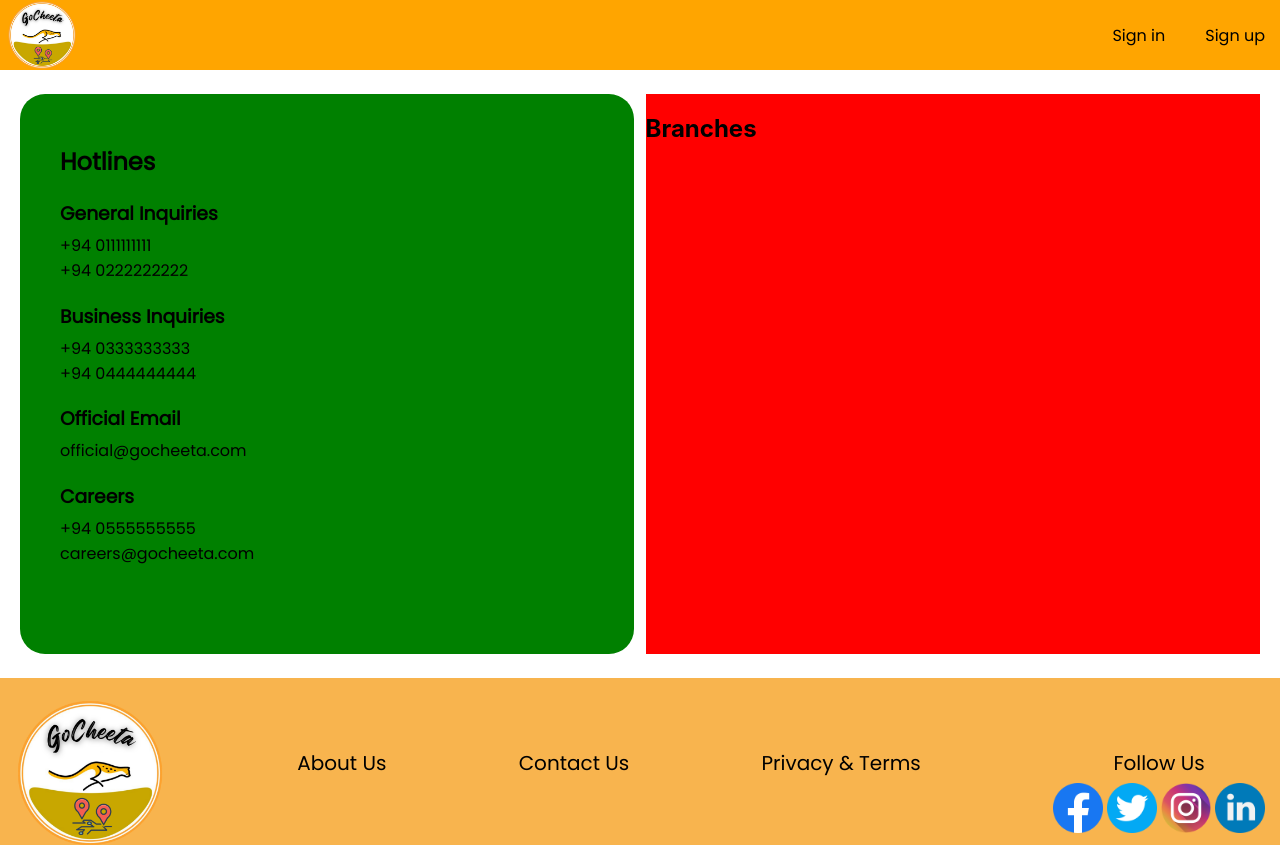
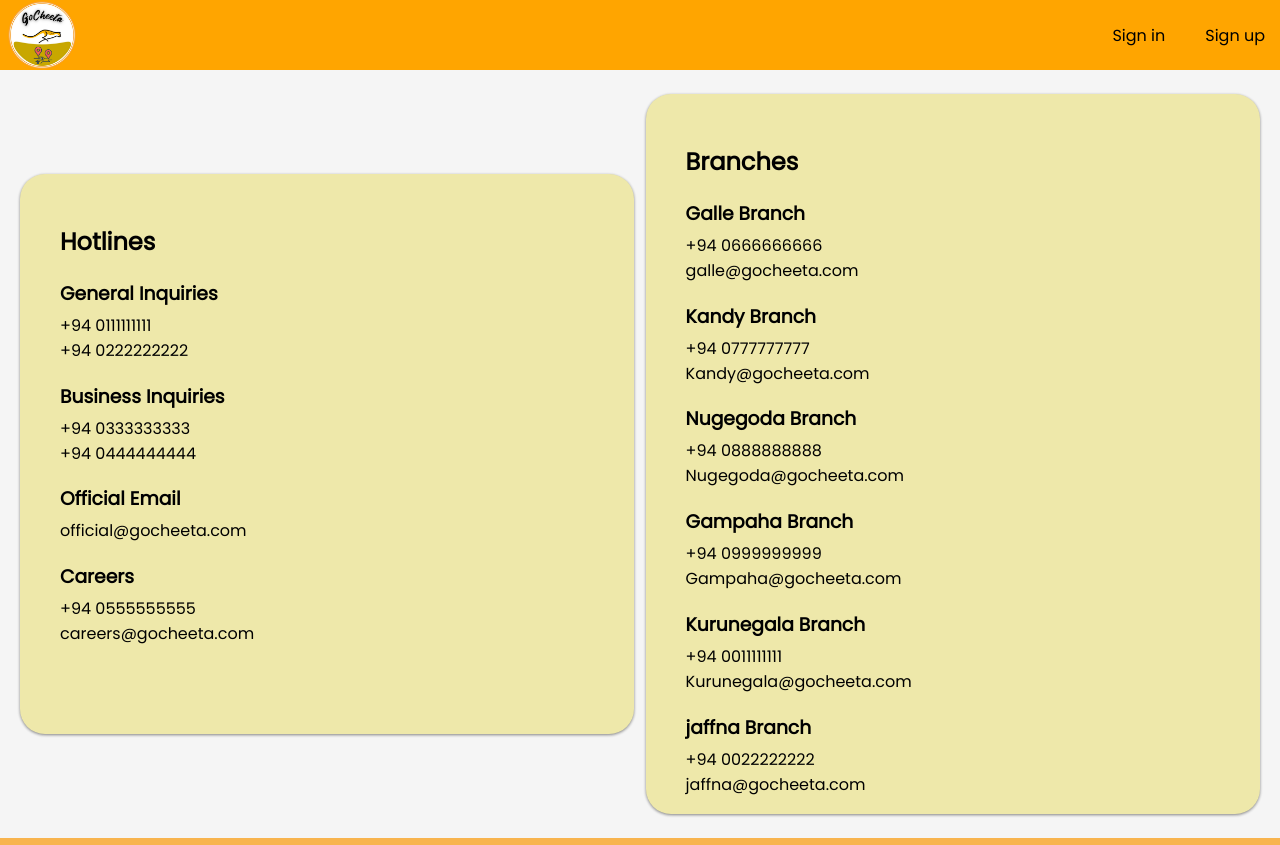
Before and after one commit to dvimukthi/cab-service-system, a React (Create React App) app: page /Contact in a window 1280 px wide. Shown: the top 845 px of the page. Built offline with nearby package versions, Linux system fonts and the light colour scheme; a web font is replaced by a local one.

Commit message:
ContactUs style

```diff
--- a/src/Components/ContactUsComponents/ContactUsBody.css
+++ b/src/Components/ContactUsComponents/ContactUsBody.css
@@ -2,16 +2,18 @@
     display: flex;
     flex-direction: row;
     justify-content: space-between;
-    height: 38rem;
+    height: 48rem;
     align-items: center;
+    background: #F5F5F5;
 }
 
 .ContactUs__partOne {
-    background: green;
+    background: #EEE8AA;
     height: 35rem;
     width: 48%;
     margin-left: 20px;
     border-radius: 25px;
+    box-shadow: 0 1px 3px rgb(0 0 0 / 20%), 0 1px 3px rgb(0 0 0 / 30%);
 }
 
 .PartOne__text{
@@ -34,8 +36,28 @@
 
 
 .ContactUs__partTwo {
-    background: red;
-    height: 35rem;
+    background: #EEE8AA;
+    height: 45rem;
     width: 48%;
     margin-right: 20px;
+    border-radius: 25px;
+    box-shadow: 0 1px 3px rgb(0 0 0 / 20%), 0 1px 3px rgb(0 0 0 / 30%);
 }
+
+.PartTwo__text {
+    margin-top: 50px;
+    margin-left: 40px;
+}
+
+.PartTwo__text h2 {
+    font-family: 'Poppins', sans-serif;
+}
+
+.PartTwo__text p {
+    font-family: 'Poppins', sans-serif;
+}
+
+.PartTwo__text h3 {
+    font-family: 'Poppins', sans-serif;
+    margin-bottom: 5px;
+}
--- a/src/Components/ContactUsComponents/ContactUsBody.js
+++ b/src/Components/ContactUsComponents/ContactUsBody.js
@@ -32,7 +32,45 @@ function ContactUsBody() {
         </div>
       </div>
       <div className="ContactUs__partTwo">
-        <h2>Branches</h2>
+        <div className="PartTwo__text">
+          <h2>Branches</h2>
+          <p>
+            <h3>Galle Branch</h3>
+            +94 0666666666
+            <br />
+            galle@gocheeta.com
+          </p>
+          <p>
+            <h3>Kandy Branch</h3>
+            +94 0777777777
+            <br />
+            Kandy@gocheeta.com
+          </p>
+          <p>
+            <h3>Nugegoda Branch</h3>
+            +94 0888888888
+            <br />
+            Nugegoda@gocheeta.com
+          </p>
+          <p>
+            <h3>Gampaha Branch</h3>
+            +94 0999999999
+            <br />
+            Gampaha@gocheeta.com
+          </p>
+          <p>
+            <h3>Kurunegala Branch</h3>
+            +94 0011111111
+            <br />
+            Kurunegala@gocheeta.com
+          </p>
+          <p>
+            <h3>jaffna Branch</h3>
+            +94 0022222222
+            <br />
+            jaffna@gocheeta.com
+          </p>
+        </div>
       </div>
     </div>
   );
```
